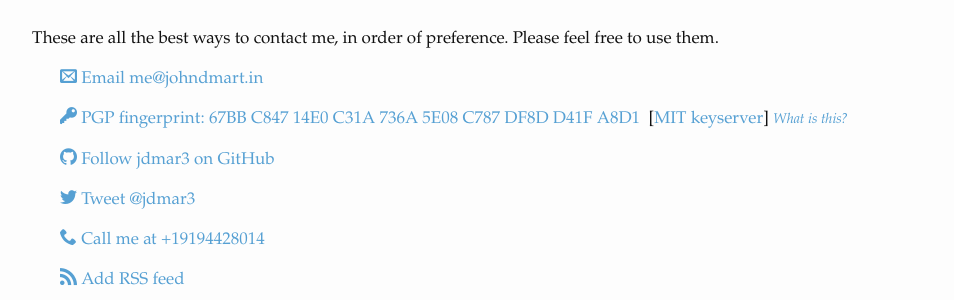
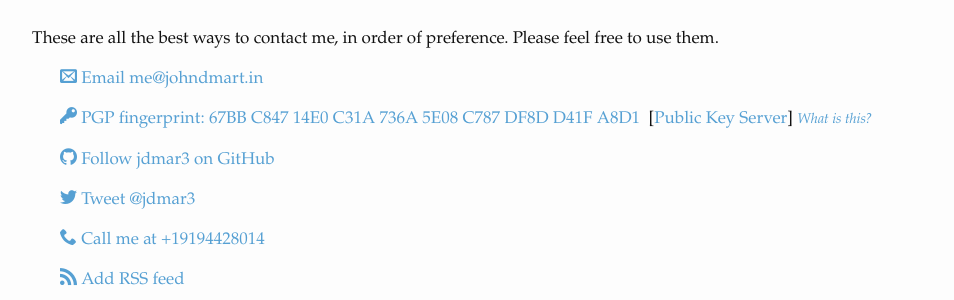
Before and after one commit to jdmar3/jdmar3.github.io, a Jekyll site: the page built from contact/index.md, in a window 1280 px wide. Shown: the part 136-436 px from the top of the page, without its empty margins (48-1002 px from the left). Built offline with Jekyll 4.4.1, drawn with Linux system fonts in a browser that asks for light colours; Markdown is read by kramdown in place of the engine named in the settings.

Commit message:
update contact

```diff
--- a/_data/social.yml
+++ b/_data/social.yml
@@ -7,7 +7,7 @@
   prevar: "/jdmar3.asc"
   icon: icon-key
   alt: "PGP fingerprint: 67BB C847 14E0 C31A 736A  5E08 C787 DF8D D41F A8D1"
-  extra: "[<a href='https://pgp.mit.edu/pks/lookup?op=get&fingerprint=on&search=0xC787DF8DD41FA8D1'>MIT keyserver</a>]&nbsp;<i><small><a href='https://futureboy.us/pgp.html'>What is this?</a></small></i>"
+  extra: "[<a href='https://pgp.mit.edu/pks/lookup?search=me%40johndmart.in&op=index&fingerprint=on'>Public Key Server</a>]&nbsp;<i><small><a href='https://futureboy.us/pgp.html'>What is this?</a></small></i>"
 github:
   prevar: //github.com/
   var: jdmar3
```
